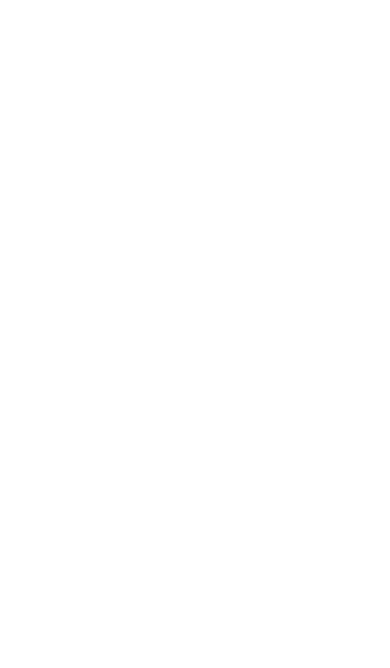
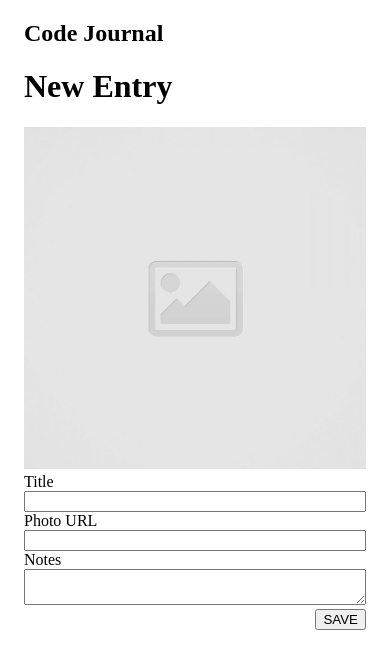
Before and after one commit to lisa-t-nguyen/code-journal, a website: page index.html in a window 390 px wide. Drawn offline with Linux system fonts and the light colour scheme.

Commit message:
Completed layout.css with minimal styling for mobile and desktop responsiveness

```diff
--- a/css/styles.css
+++ b/css/styles.css
@@ -0,0 +1,12 @@
+.placeholderimg {
+  width: 100%;
+}
+
+.input {
+  width: 100%;
+}
+
+.button {
+  display: flex;
+  justify-content: flex-end;
+}
--- a/index.html
+++ b/index.html
@@ -19,6 +19,36 @@
   <header>
   </header>
   <main>
+    <div data-view="entry-form" class="container">
+      <form action="" method="get">
+        <div class="newentry column-half">
+          <h2>Code Journal</h2>
+          <h1>New Entry</h1>
+        </div>
+        <div class="row">
+          <div class="column-half">
+            <img src="/images/placeholder-image-square.jpg" class="placeholderimg">
+          </div>
+          <div class="column-half">
+            <label for="title">Title</label>
+            <input type="text" name="title" id="title" required class="input">
+            <label for="photo">Photo URL</label>
+            <input type="text" name="photo" id="photo" required class="input">
+          </div>
+        </div>
+        <div class="notes row">
+          <div class="column-full">
+            <label for="notes">Notes</label>
+            <textarea name="notes" id="notes" class="input"></textarea>
+          </div>
+        </div>
+        <div class="column-full">
+          <div class="button">
+            <input type="submit" name="submit" id="button" value="SAVE" class="savebutton">
+          </div>
+        </div>
+      </form>
+    </div>
   </main>
   <script src="js/data.js"></script>
   <script src="js/main.js"></script>
```
